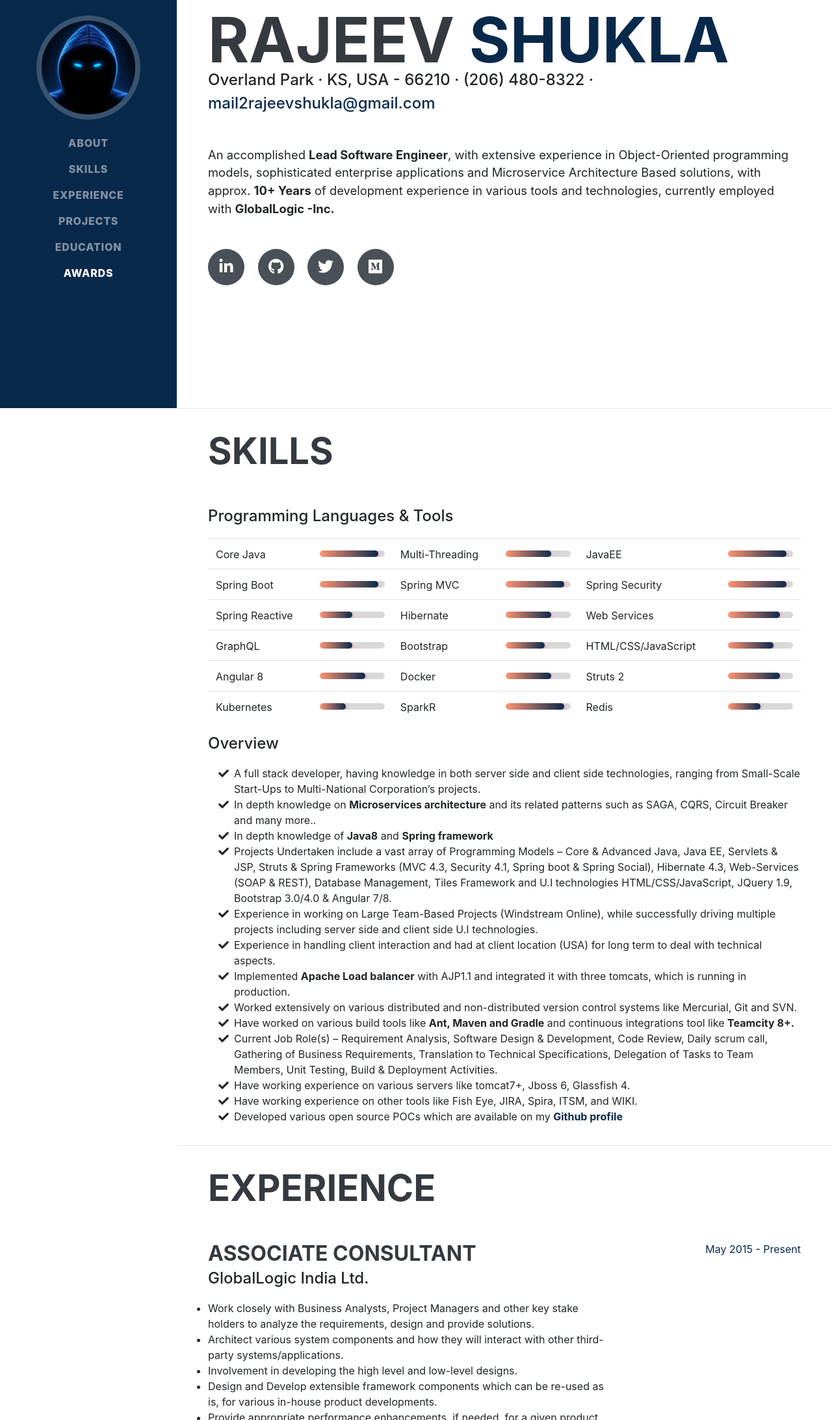
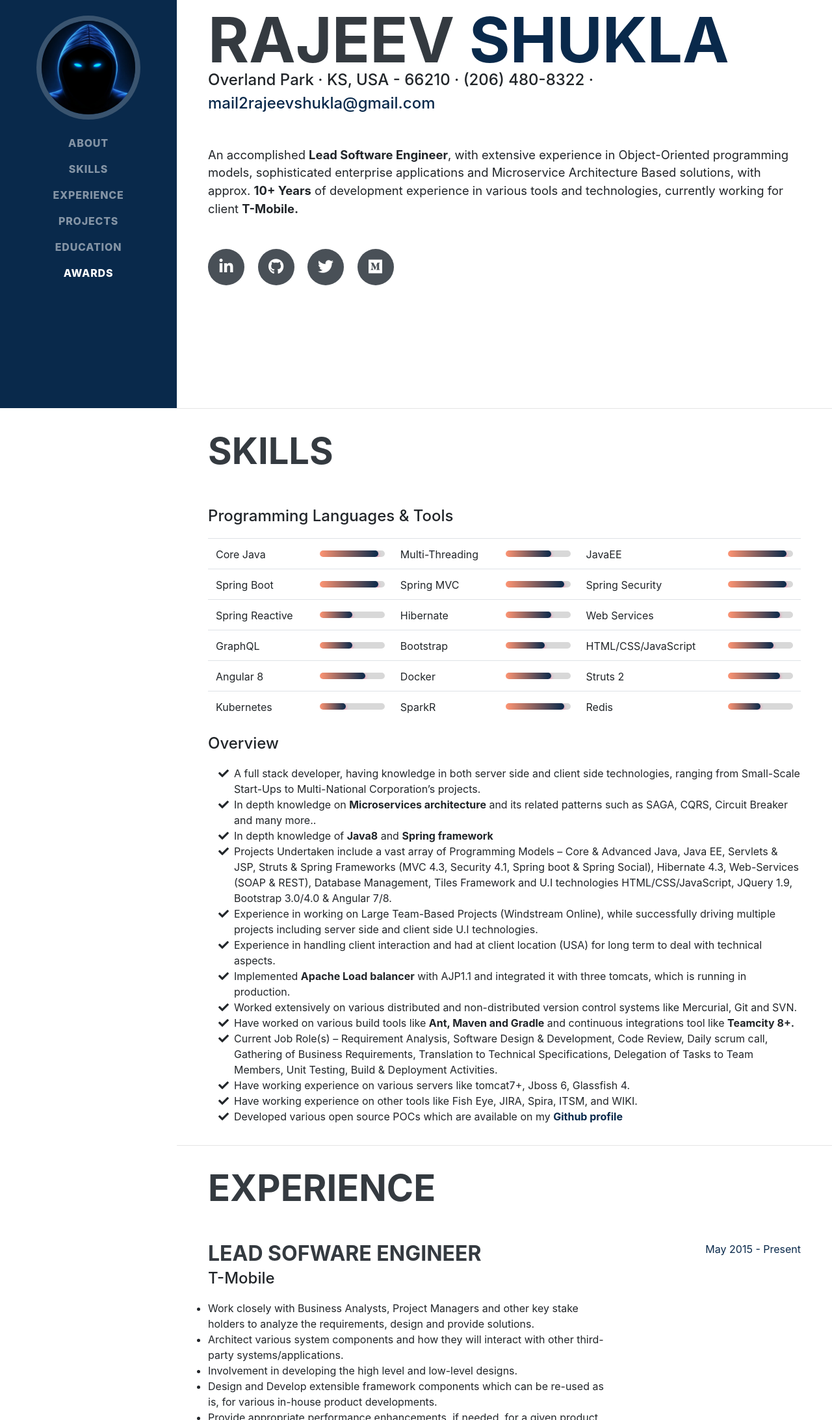
Before and after one commit to rajeevshukla/rajeevshukla.github.io, a plain HTML site: page index.html in a window 1280 px wide. Shown: the part 172-2357 px from the top of the page at 65% size. Drawn offline with Linux system fonts and the light colour scheme; a web font is replaced by a local one.

Commit message:
Update index.html

```diff
--- a/index.html
+++ b/index.html
@@ -88,8 +88,8 @@
             experience in Object-Oriented
             programming models, sophisticated enterprise applications and Microservice Architecture Based solutions, with approx.
             <b class="bold-text">10+ Years</b> of development experience in various tools and technologies, currently
-            employed with
-            <b class="bold-text">GlobalLogic -Inc.</b></p>
+            working for client
+            <b class="bold-text">T-Mobile.</b></p>
           <div class="social-icons">
             <a href="https://www.linkedin.com/in/mail2rajeevshukla" target="_blank">
               <i class="fab fa-linkedin-in"></i>
@@ -378,8 +378,8 @@
         <div class="resume-item d-flex flex-column flex-md-row justify-content-between mb-5 animated bounceInRight"
           data-id='2'>
           <div class="resume-content">
-            <h3 class="mb-0">Associate Consultant</h3>
-            <div class="subheading mb-3">GlobalLogic India Ltd.</div>
+            <h3 class="mb-0">Lead Sofware Engineer</h3>
+            <div class="subheading mb-3">T-Mobile</div>
             <p>
             <ul>
 
```
